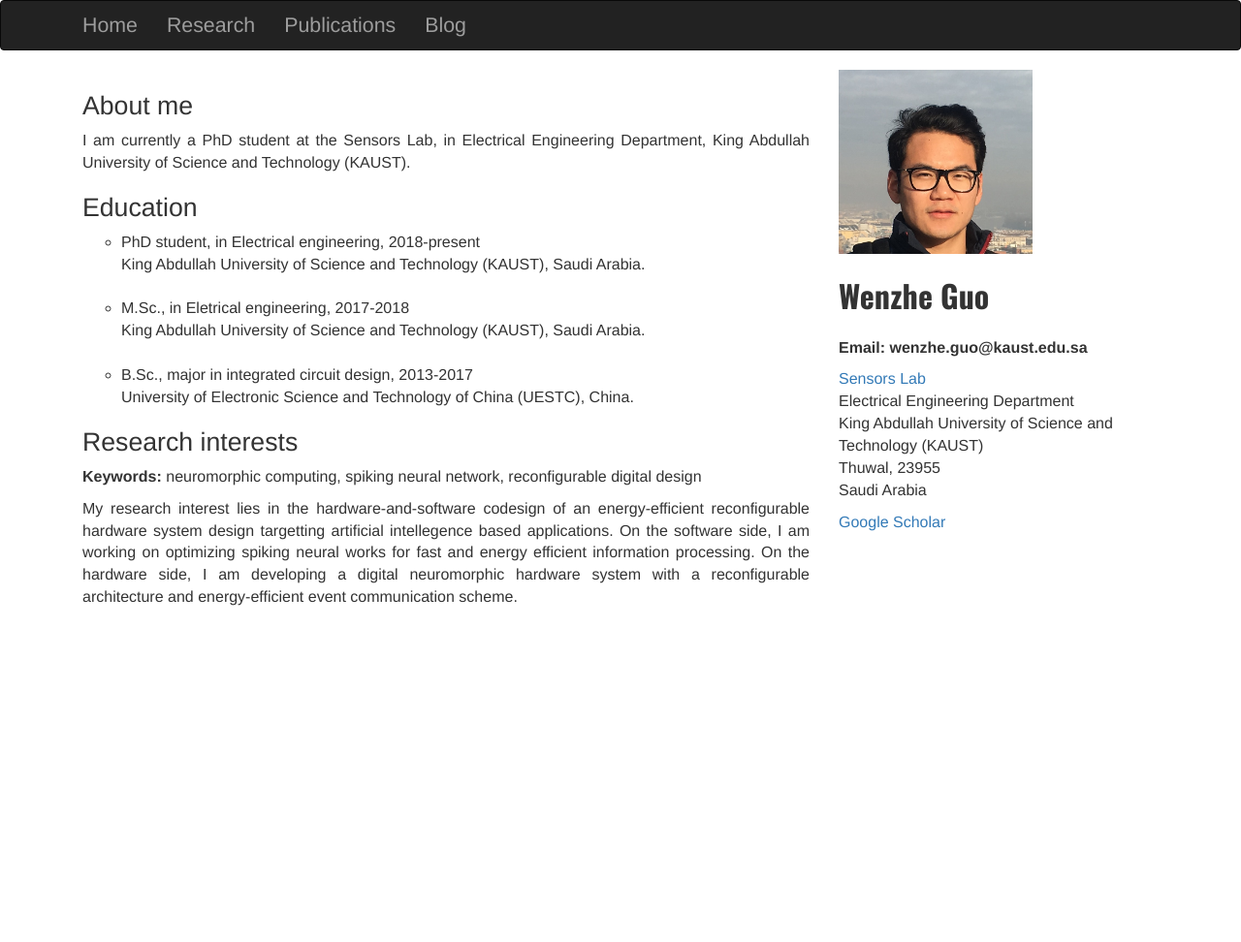
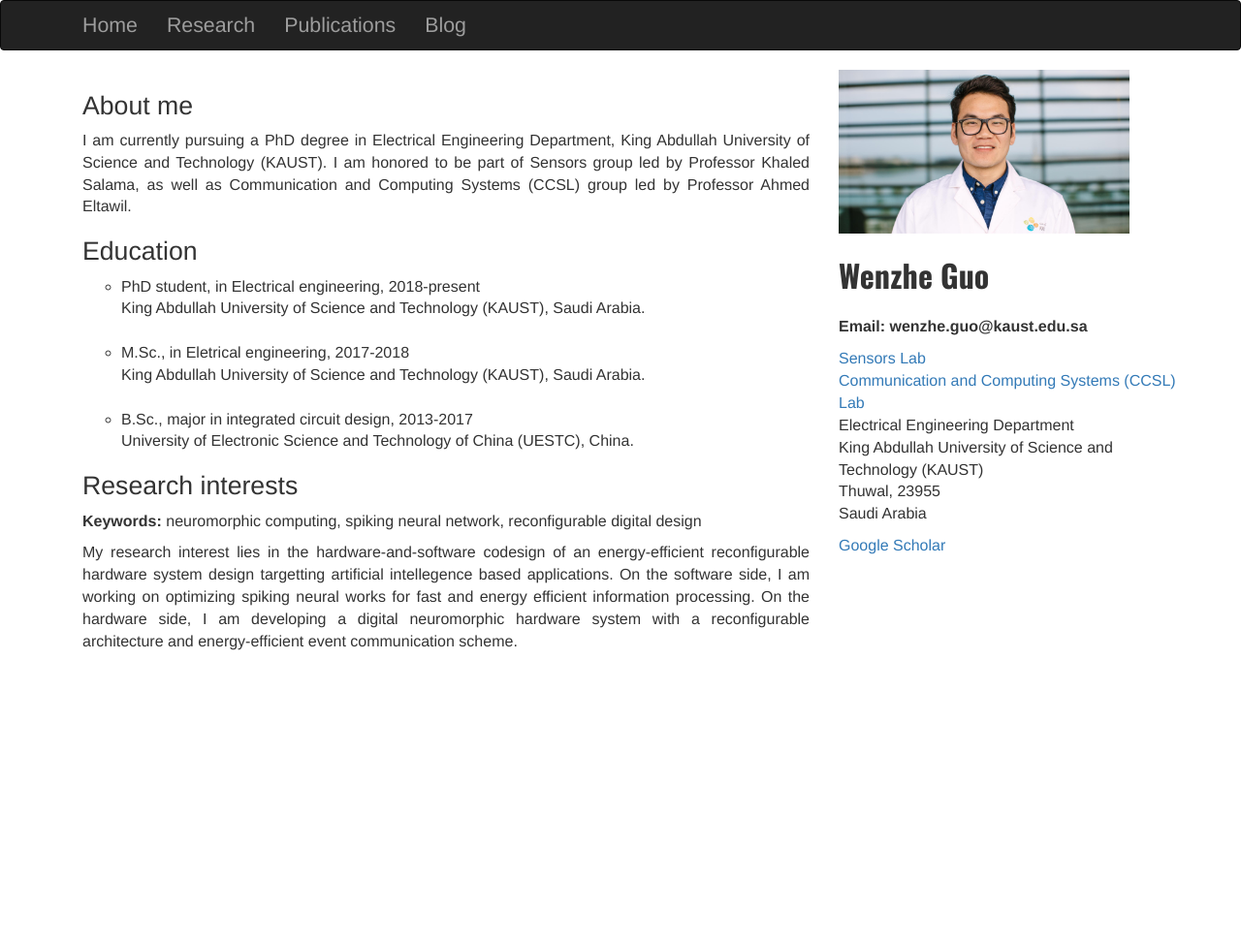
Before and after one commit to Wenzheguo/Wenzheguo.github.io, a Jekyll site: the page built from index.html, in a window 1280 px wide. Shown: the whole page at 97% size. Built offline with Jekyll 4.4.1, drawn with Linux system fonts in a browser that asks for light colours.

Commit message:
Update index.html

```diff
--- a/index.html
+++ b/index.html
@@ -13,7 +13,10 @@ title: Home
             <div style="margin-top:3%; text-align:justify;">
                 <h1 style="font-size:20pt;"> About me </h1>
                 <p style="font-size:12pt;">
-                    I am currently a PhD student at the Sensors Lab, in Electrical Engineering Department, King Abdullah University of Science and Technology (KAUST).</p>
+                    I am currently pursuing a PhD degree in Electrical Engineering Department, King Abdullah University of Science and Technology (KAUST).
+                    I am honored to be part of Sensors group led by Professor Khaled Salama, as well as Communication and Computing Systems (CCSL) group led by Professor
+                    Ahmed Eltawil.
+                </p>
                 <h1 style="font-size:20pt;"> Education </h1>
                 <ul style="list-style-type:circle; font-size:12pt">
                     <li>
@@ -43,11 +46,12 @@ title: Home
 
         <!-- Contact Info on the Sidebar -->
         <div class="col-md-4">
-            <img class="img-responsive" src="/images/me.jpg" width="200" height="200" alt="Myself"><br>
+            <img class="img-responsive" src="/images/me2.jpg" width="300" height="150" alt="Myself"><br>
             <div style="font-family: 'Oswald', sans-serif; font-size: 32px;"><b>Wenzhe Guo</b></div><br>
             <p style="font-size:12pt;"><b>Email: wenzhe.guo@kaust.edu.sa</b><br>
             <p style="font-size:12pt;">
                 <a href="https://cemse.kaust.edu.sa/sensors">Sensors Lab</a><br>
+                <a href="https://cemse.kaust.edu.sa/ccsl"> Communication and Computing Systems (CCSL) Lab</a><br>
                 Electrical Engineering Department<br>
                 King Abdullah University of Science and Technology (KAUST)<br>
                 Thuwal, 23955<br>
```
